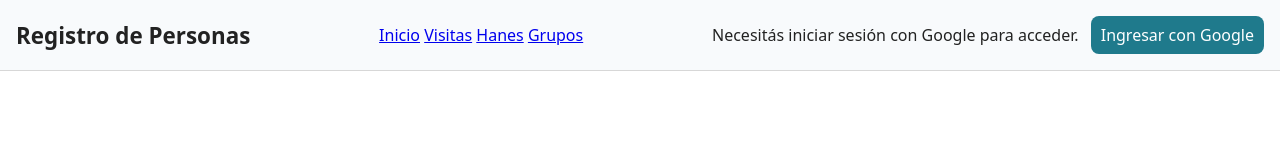
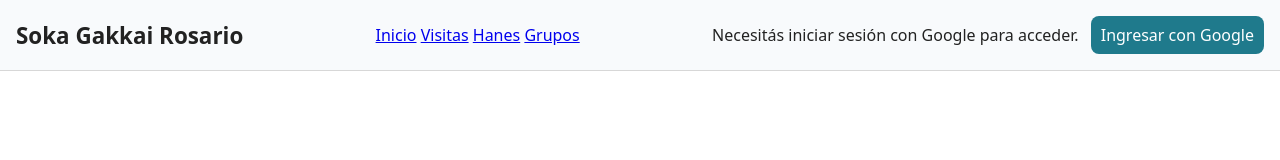
Before and after one commit to poldani2024/SokaRosario, a plain HTML site: page index.html in a window 1280 px wide. Shown: the top 160 px of the page. Drawn offline with Linux system fonts and the light colour scheme; no server answers.

Commit message:
Update index.html

```diff
--- a/index.html
+++ b/index.html
@@ -8,7 +8,7 @@
 </head>
 <body>
    <header>
-    <h1>Registro de Personas</h1>
+    <h1>Soka Gakkai Rosario</h1>
     <nav>
       <a href="index.html">Inicio</a>
       <a href="visitas.html">Visitas</a>
```
